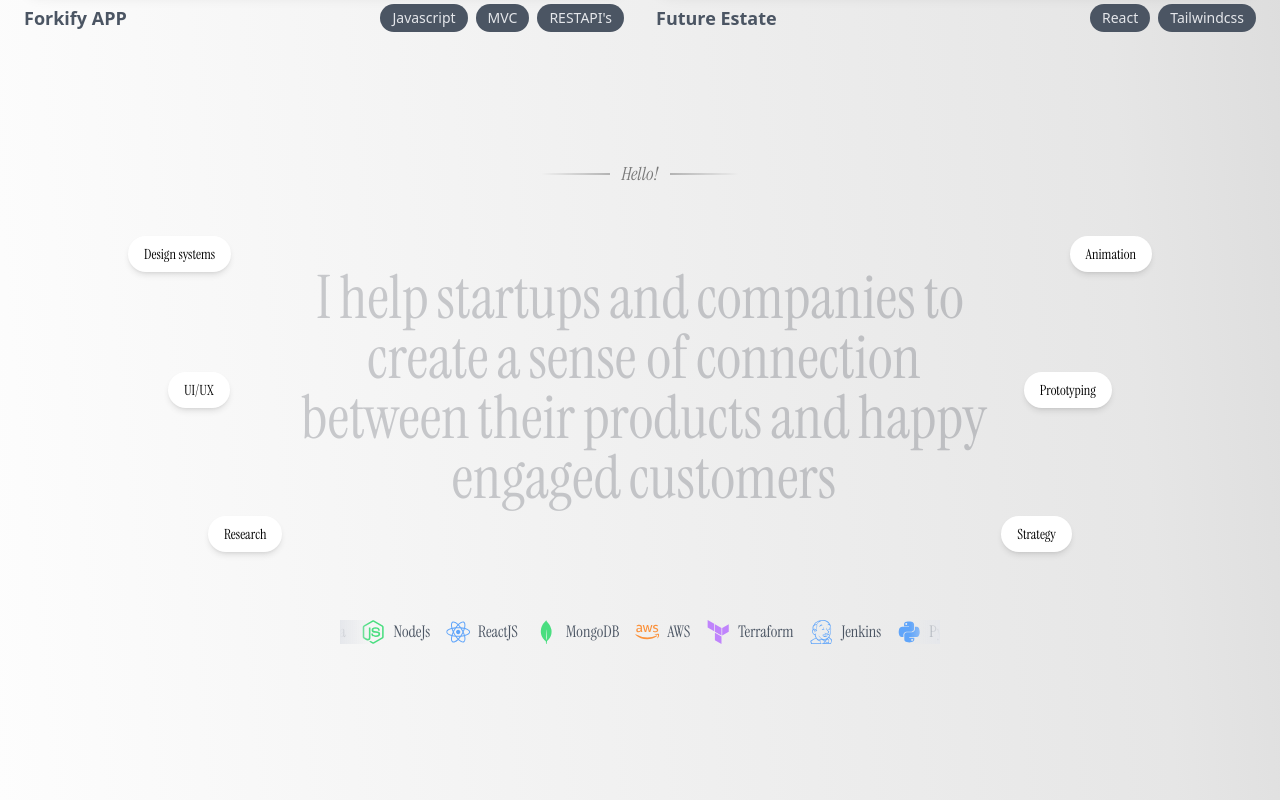
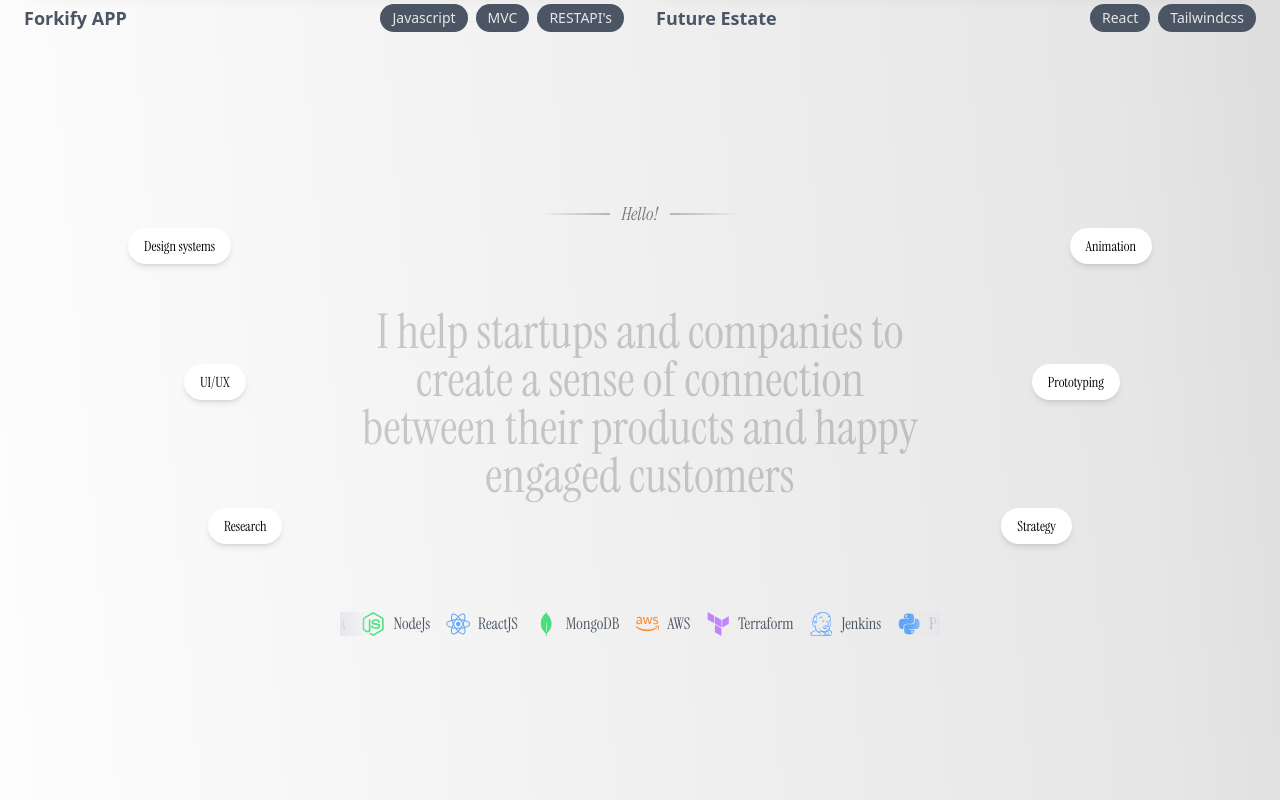
Before and after one commit to Chetan-B-B/cbbportfolio, a React (Vite) app: page / in a window 1280 px wide. Shown: the part 1900-2700 px from the top of the page. Built offline with nearby package versions, Linux system fonts and the light colour scheme; a web font is replaced by a local one.

Commit message:
about done

```diff
--- a/src/components/About/About.jsx
+++ b/src/components/About/About.jsx
@@ -27,7 +27,7 @@ const About = () => {
 
    // about-floaters is a custom screen breakpoint that we defined in tailwind.config.js
     return (
-      <section id="about" className="min-h-screen px-6 mt-10 font-portfolio">
+      <section id="about" className="min-h-screen px-6 mt-10 overflow-x-hidden font-portfolio">
         <div className="relative max-w-5xl mx-auto text-center">
           {/* Intro Text */}
                 <div className="text-gray-900">
@@ -39,38 +39,29 @@ const About = () => {
             </div>
             {/* https://codepen.io/akapowl/pen/zYRqbwm  -> tried this but didn't work
             //TODO Update the description along with the labels */}
-            <h1 className="space-x-2 text-5xl font-normal leading-tight tracking-normal whitespace-pre-line md:text-6xl md:whitespace-normal">
-                  <span id="bro">I</span>
-                  <span id="bro">help</span>
-                  <span id="bro">startups</span>
-                  <span id="bro">and</span>
-                  <span id="bro">companies</span>
-                  <span id="bro">to</span>
-                  <br />
-                  <span id="bro">create</span>
-                  <span id="bro">a</span>
-                  <span id="bro">sense of</span>
-                  <span id="bro">connection</span>
-                  <br/>
-                  <span id="bro">between</span>
-                  <span id="bro">their</span>
-                  <span id="bro">products</span>
-                  <span id="bro">and</span>
-                  <span id="bro">happy</span>
-                  <br/>
-                  <span id="bro">engaged</span>
-                  <span id="bro">customers</span>
-            </h1>
+            <h1 className="text-3xl font-normal leading-snug tracking-normal break-words whitespace-normal sm:text-3xl md:text-4xl lg:text-5xl">
+            <span id="bro">I</span> <span id="bro">help</span> <span id="bro">startups</span> <span id="bro">and </span>
+            <span id="bro">companies</span> <span id="bro">to</span>
+            <br />
+            <span id="bro">create</span> <span id="bro">a</span> <span id="bro">sense of </span>
+            <span id="bro">connection</span>
+            <br />
+            <span id="bro">between</span> <span id="bro">their</span> <span id="bro">products</span> <span id="bro">and </span>
+            <span id="bro">happy</span>
+            <br />
+            <span id="bro">engaged</span> <span id="bro">customers</span>
+          </h1>
+
           </div>
 
           {/* Floating Labels */}
           <div className="relative mt-12">
             {/* Left Floating Labels */}
             <div className="space-y-6">
-              <span className="absolute left-0 px-4 py-2 text-sm font-medium bg-white rounded-full shadow-md xl:-top-80 -top-72 about-floaters:-top-80">
+              <span className="absolute left-0 px-4 py-2 text-sm font-medium bg-white rounded-full shadow-md xl:-top-80 -top-64 about-floaters:-top-56">
                 Design systems
               </span>
-              <span className="absolute px-4 py-2 text-sm font-medium bg-white rounded-full shadow-md left-10 md:-top-52 -top-44 about-floaters:-top-32">
+              <span className="absolute px-4 py-2 text-sm font-medium bg-white rounded-full shadow-md left-14 md:-top-52 -top-28 about-floaters:-top-32">
                 UI/UX
               </span>
               <span className="absolute px-4 py-2 text-sm font-medium bg-white rounded-full shadow-md left-20 -top-16 ">
@@ -80,10 +71,10 @@ const About = () => {
 
             {/* Right Floating Labels */}
             <div className="space-y-6 ">
-              <span className="absolute right-0 px-4 py-2 text-sm font-medium bg-white rounded-full shadow-md xl:-top-80 -top-72 about-floaters:-top-80">
+              <span className="absolute right-0 px-4 py-2 text-sm font-medium bg-white rounded-full shadow-md xl:-top-80 -top-64 about-floaters:-top-56">
                 Animation
               </span>
-              <span className="absolute px-4 py-2 text-sm font-medium bg-white rounded-full shadow-md right-10 md:-top-52 -top-44 about-floaters:-top-32">
+              <span className="absolute px-4 py-2 text-sm font-medium bg-white rounded-full shadow-md right-8 md:-top-52 -top-28 about-floaters:-top-32">
                 Prototyping
               </span>
               <span className="absolute px-4 py-2 text-sm font-medium bg-white rounded-full shadow-md right-20 -top-16">
```
